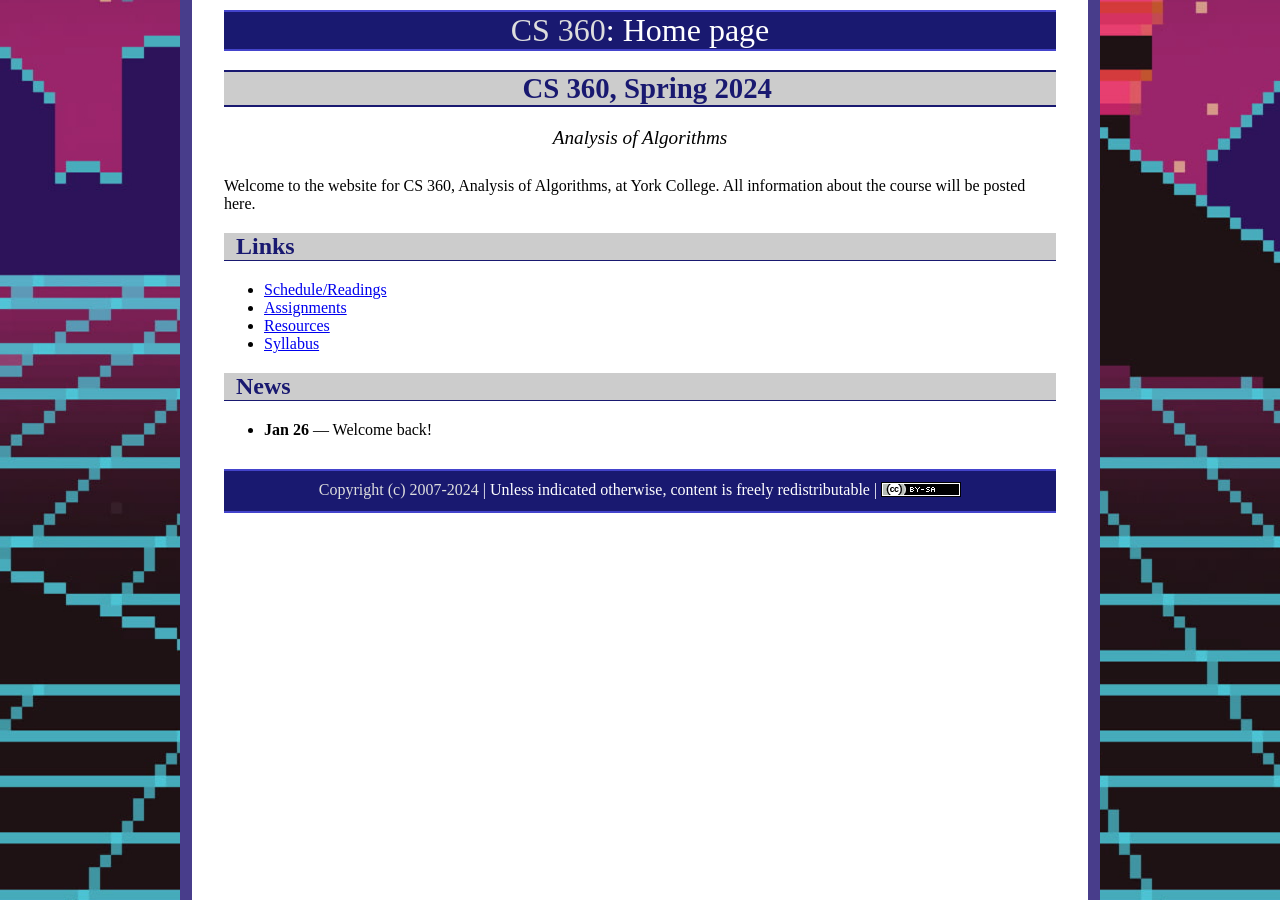
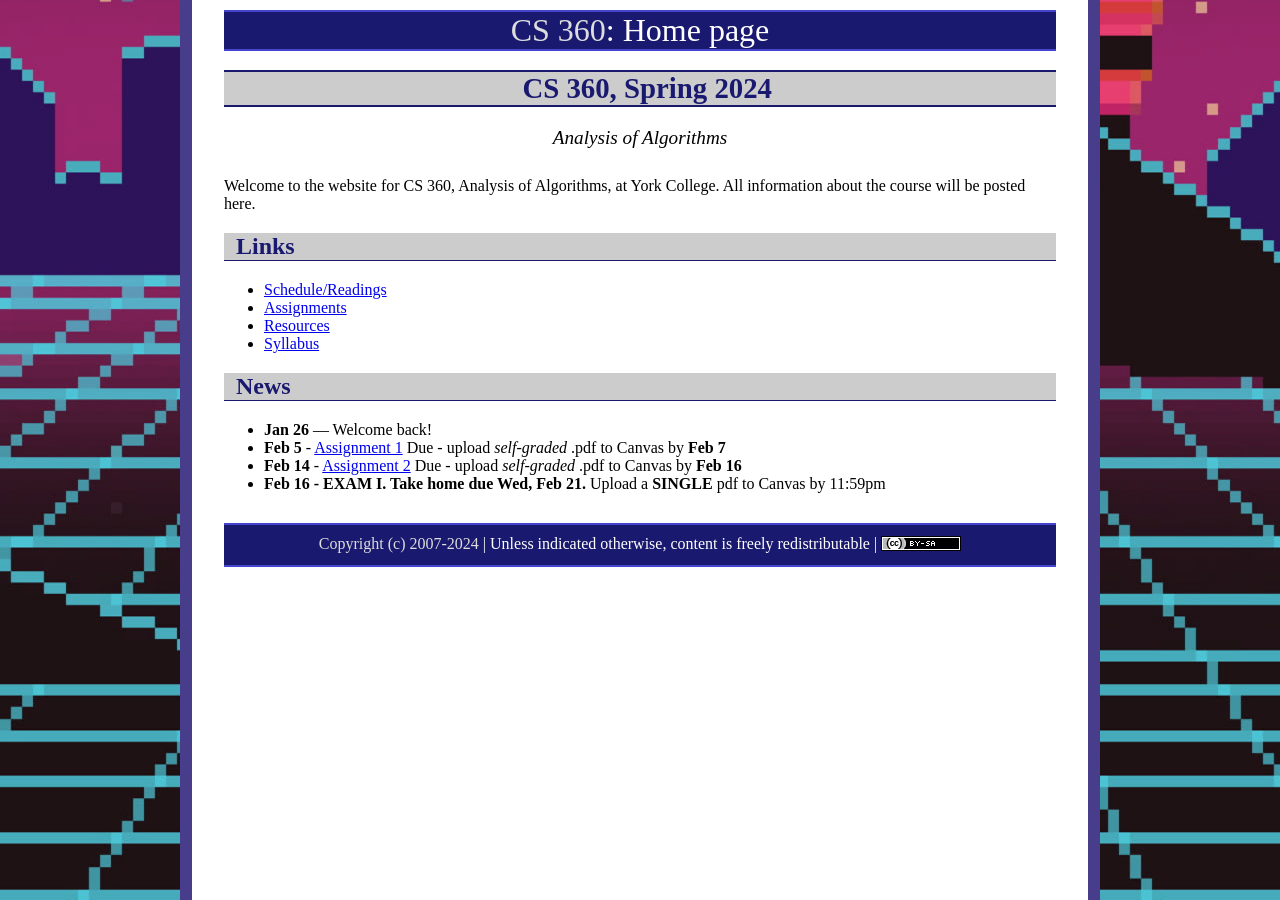
Before and after one commit to ycpcs/cs360-spring2024, a Jekyll site: the page built from index.md, in a window 1280 px wide. Built offline with Jekyll 4.4.1, drawn with Linux system fonts in a browser that asks for light colours.

```diff
--- a/index.md
+++ b/index.md
@@ -18,6 +18,9 @@ Welcome to the website for CS 360, Analysis of Algorithms, at York College.  All
 
 ## News
 * **Jan 26** &mdash; Welcome back!
+* **Feb 5** - [Assignment 1](assign/assign01.html) Due - upload *self-graded* .pdf to Canvas by **Feb 7**
+* **Feb 14** - [Assignment 2](assign/assign02.html) Due - upload *self-graded* .pdf to Canvas by **Feb 16**
+* **Feb 16 - EXAM I. Take home due Wed, Feb 21.** Upload a **SINGLE** pdf to Canvas by 11:59pm
 
 <!--
 * **Feb 6** - [Assignment 1](assign/assign01.html) Due
```
Also changed, not shown: assign/assign01.md (+1 -1 lines), assign/assign02.md (+1 -1 lines), js/AACONFIG-scheduleInfo.js (+8 -12 lines).
